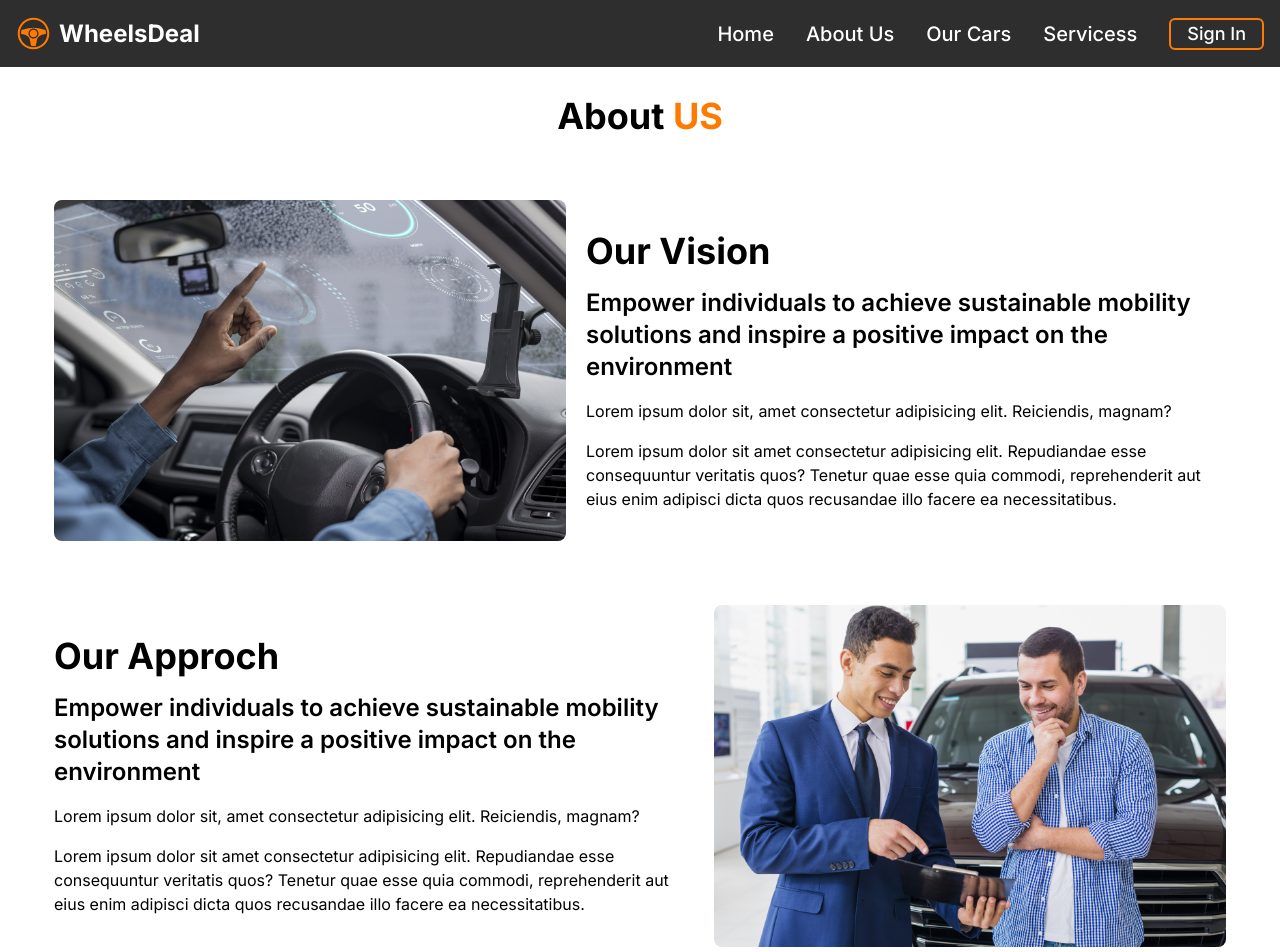
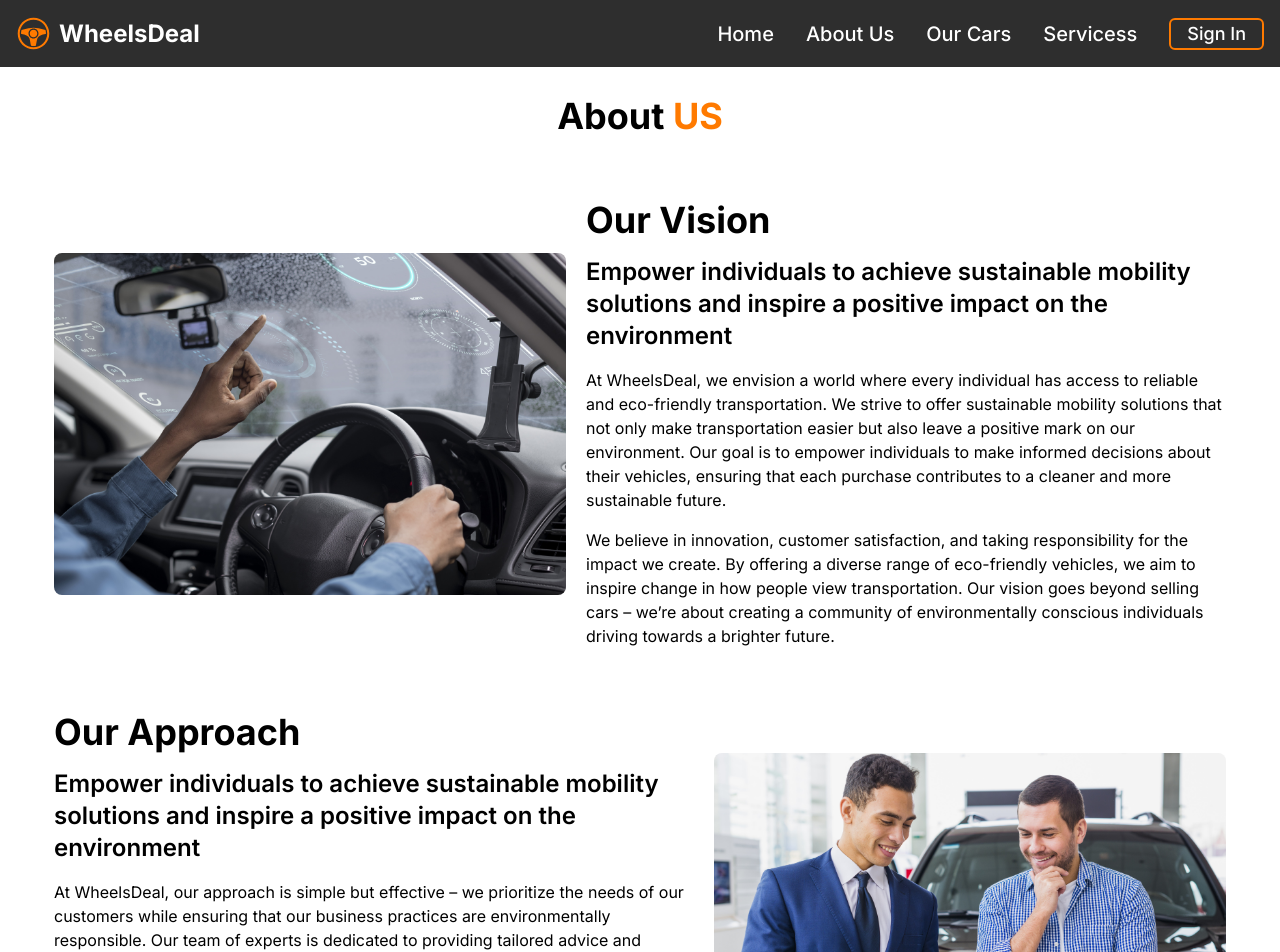
Before and after one commit to NipunSachintha-NS/Car-Selling-Site, a React (Vite) app: page /about in a window 1280 px wide. Shown: the top 952 px of the page. Built offline with nearby package versions, Linux system fonts and the light colour scheme.

Commit message:
Update About Page

```diff
--- a/src/components/About/Approch.jsx
+++ b/src/components/About/Approch.jsx
@@ -5,20 +5,19 @@ const Approch = () => {
   return (
     <div className='flex flex-col-reverse justify-center md:flex-row items-center gap-5 mt-16'>
       <div className='w-full md:w-2/4 space-y-4'>
-            <h1 className='text-4xl font-bold'>Our Approch</h1>
+          <h1 className='text-4xl font-bold'>Our Approach</h1>
           <h2 className='font-semibold text-lg lg:text-2xl'>
               Empower individuals to achieve sustainable mobility solutions and
               inspire a positive impact on the environment
           </h2>
-            <p className='text-sm lg:text-base'>Lorem ipsum dolor sit, amet consectetur adipisicing elit. Reiciendis, magnam?</p>
-
           <p className='text-sm lg:text-base'>
-                Lorem ipsum dolor sit amet consectetur adipisicing elit. Repudiandae
-                esse consequuntur veritatis quos? Tenetur quae esse quia commodi,
-                reprehenderit aut eius enim adipisci dicta quos recusandae illo facere ea
-                necessitatibus.
+              At WheelsDeal, our approach is simple but effective – we prioritize the needs of our customers while ensuring that our business practices are environmentally responsible. Our team of experts is dedicated to providing tailored advice and support, helping each customer choose the right vehicle that aligns with their lifestyle and values.
+          </p>
+          <p className='text-sm lg:text-base'>
+              By focusing on customer satisfaction and eco-friendly practices, we aim to foster long-term relationships with our clients. We believe in transparency, reliability, and a seamless experience from the moment you land on our website until the moment you drive off in your new car. Our customer-first mentality ensures that you always get the best service, the best cars, and the best deals.
           </p>
       </div>
+
 
         <div className='w-full md:w-2/5'>
             <img src={img} alt='img' className='rounded-lg'/>
--- a/src/components/About/Vision.jsx
+++ b/src/components/About/Vision.jsx
@@ -14,15 +14,14 @@ const Vision = () => {
                 Empower individuals to achieve sustainable mobility solutions and
                 inspire a positive impact on the environment
             </h2>
-            <p className='text-sm lg:text-base'>Lorem ipsum dolor sit, amet consectetur adipisicing elit. Reiciendis, magnam?</p>
-
             <p className='text-sm lg:text-base'>
-                Lorem ipsum dolor sit amet consectetur adipisicing elit. Repudiandae
-                esse consequuntur veritatis quos? Tenetur quae esse quia commodi,
-                reprehenderit aut eius enim adipisci dicta quos recusandae illo facere ea
-                necessitatibus.
+                At WheelsDeal, we envision a world where every individual has access to reliable and eco-friendly transportation. We strive to offer sustainable mobility solutions that not only make transportation easier but also leave a positive mark on our environment. Our goal is to empower individuals to make informed decisions about their vehicles, ensuring that each purchase contributes to a cleaner and more sustainable future.
+            </p>
+            <p className='text-sm lg:text-base'>
+                We believe in innovation, customer satisfaction, and taking responsibility for the impact we create. By offering a diverse range of eco-friendly vehicles, we aim to inspire change in how people view transportation. Our vision goes beyond selling cars – we’re about creating a community of environmentally conscious individuals driving towards a brighter future.
             </p>
         </div>
+
 
     </div>
   )
```
Lines whose indentation alone changed are shown as unchanged.
